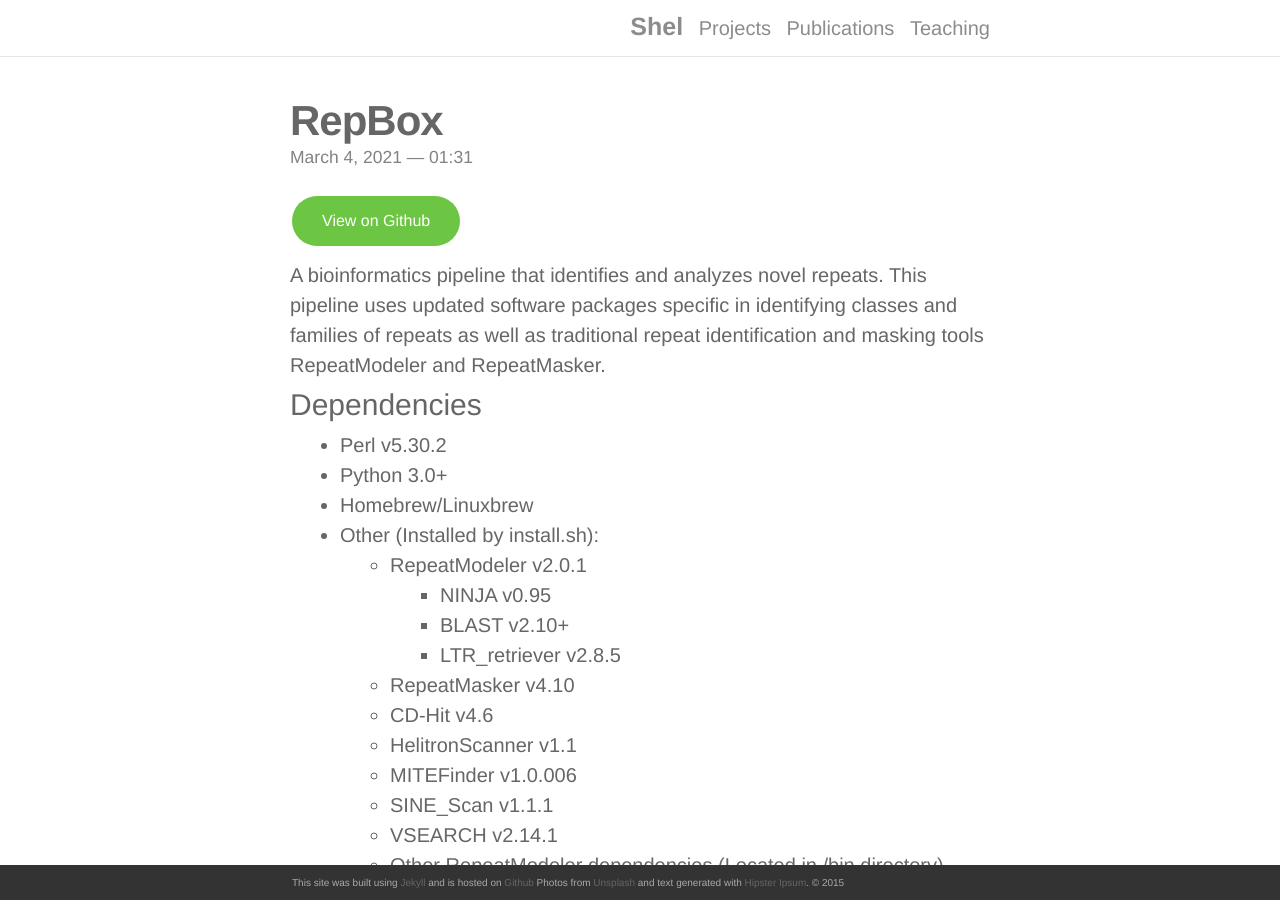
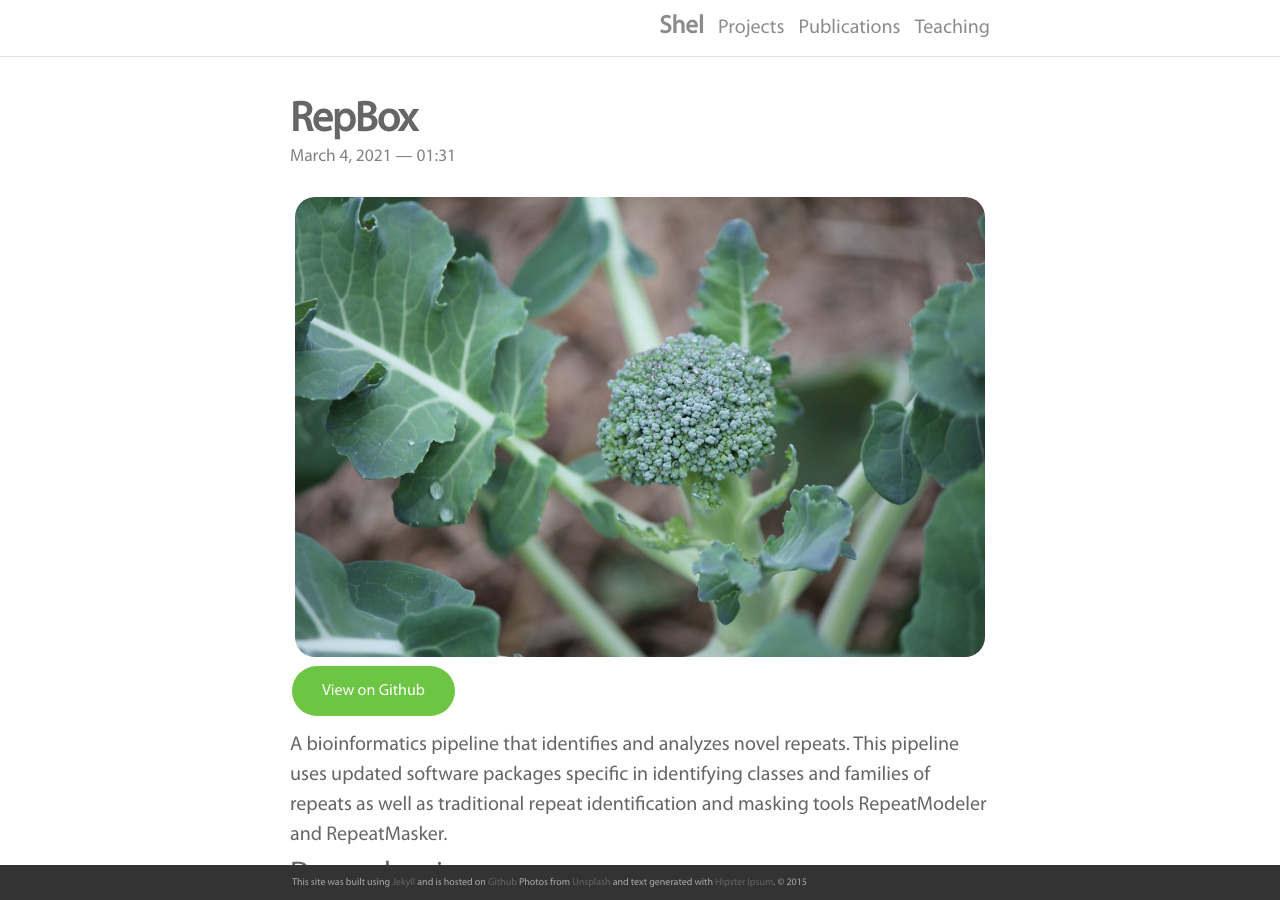
Before and after one commit to shelvasha/shelvasha.github.io, a Jekyll site: the page built from _projects/RepBox.md, in a window 1280 px wide and 900 px high. Built offline with Jekyll 4.4.1, drawn with Linux system fonts in a browser that asks for light colours; nearby versions of some CDN libraries.

Commit message:
font update

```diff
--- a/_projects/RepBox.md
+++ b/_projects/RepBox.md
@@ -1,9 +1,11 @@
 ---
 layout: post
 title: RepBox
-description: A bioinformatics pipeline that identifies and analyzes novel repeats.
+description: A bioinformatics pipeline for the identification and analysis of novel repeats.
 img:
 ---
+
+<img class="col" src="/img/broccoli.jpg">
 
 <!-- View on Github Button -->
 <a href="https://github.com/shelvasha/RepBox" style=
--- a/css/main.scss
+++ b/css/main.scss
@@ -4,6 +4,11 @@
 @charset "utf-8";
 
 @import url('https://fonts.googleapis.com/css?family=Montserrat&display=swap');
+
+@font-face {
+  font-family: 'Myriad Pro';
+  src: url('/assets/fonts/Myriad Pro Regular.ttf');
+}
 
 // Our variables
 $base-font-family: Myriad Pro, Helvetica, Arial, sans-serif;
```
Also changed, not shown: 2 other files.
